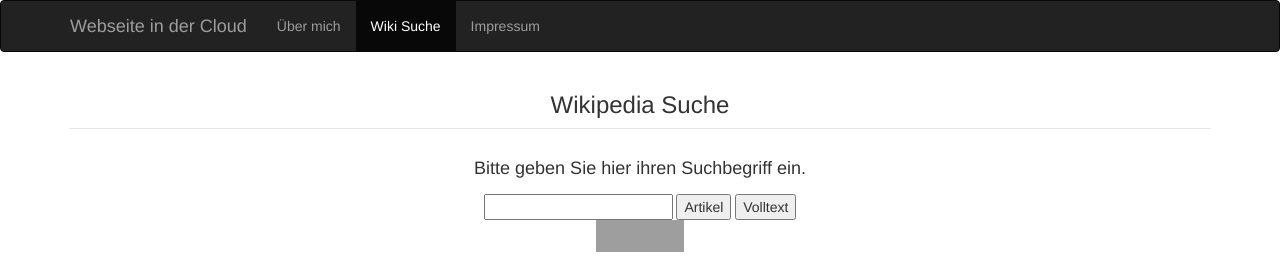
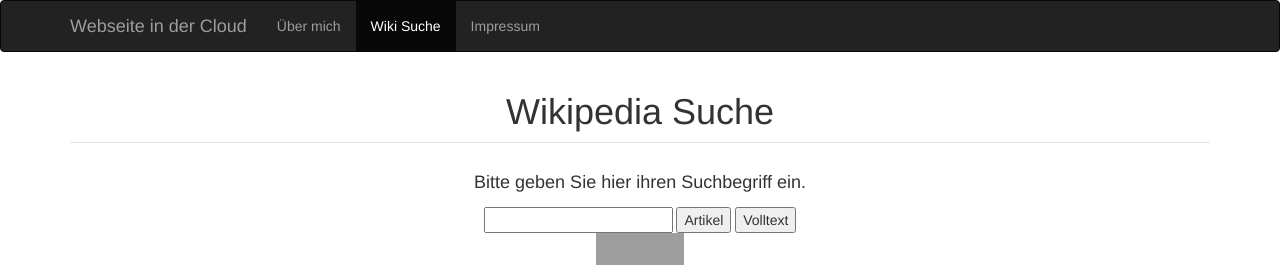
Before and after one commit to anba1994/nebelwandler, a plain HTML site: page wikisearch.html in a window 1280 px wide. Shown: the top 271 px of the page. Drawn offline with nearby package versions, Linux system fonts and the light colour scheme; grey boxes are pictures that could not be loaded.

Commit message:
wiki search corrections

```diff
--- a/wikisearch.html
+++ b/wikisearch.html
@@ -44,7 +44,7 @@
         <div class="centered">
 				<form action="http://de.wikipedia.org/wiki/Spezial:Suche">
 				  <fieldset>
-				    <legend><h3>Wikipedia Suche</h3></legend>
+				    <legend><h1>Wikipedia Suche</h1></legend>
 				    <label for="search-input"><h4>Bitte geben Sie hier ihren Suchbegriff ein.</h4></label><br/>
 				    <input type="text"   name="search-input" id="search-input" value=""/>
 				    <input type="submit" name="go" value="Artikel"/>
```
